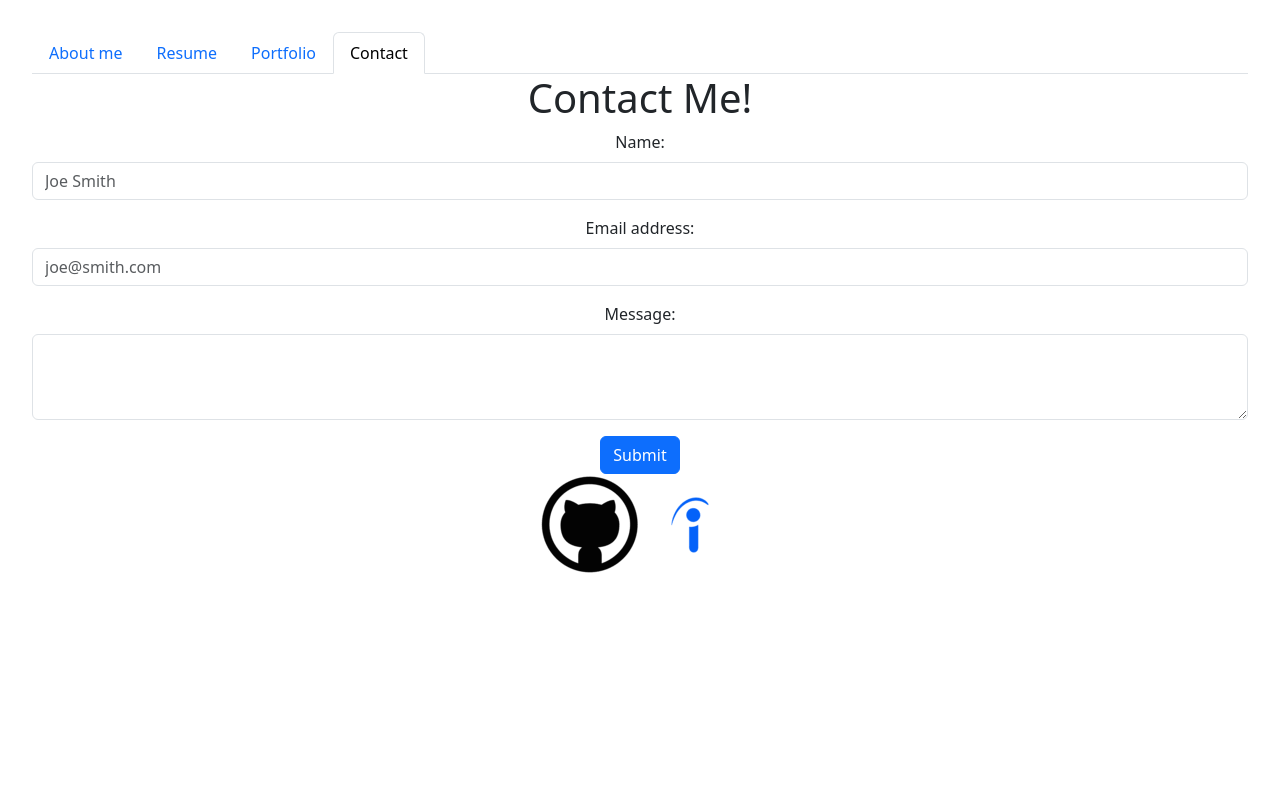
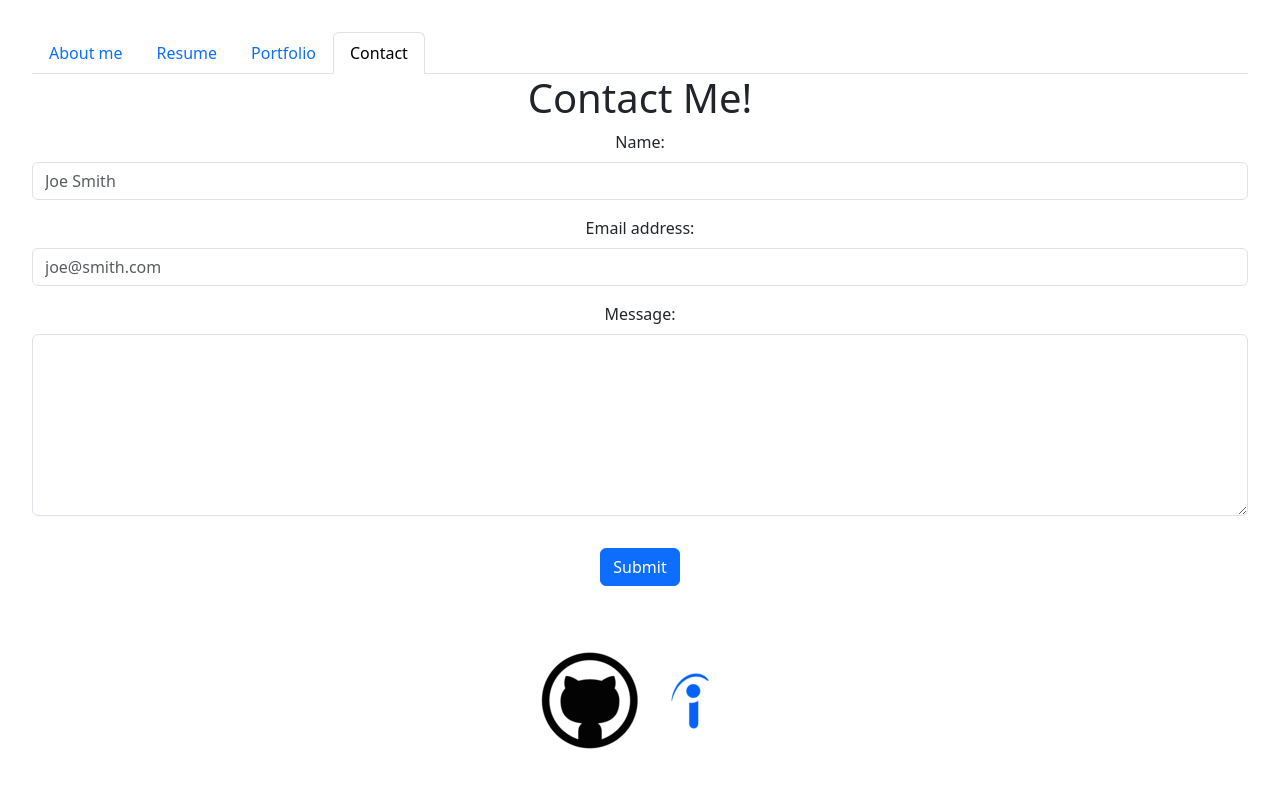
Before and after one commit to anthonyaadamson/react-portfolio, a React (Vite) app: page /Contact in a window 1280 px wide. Shown: the top 788 px of the page. Built offline with nearby package versions, Linux system fonts and the light colour scheme.

Commit message:
update contact page css using bootstrap

```diff
--- a/src/pages/Contact.jsx
+++ b/src/pages/Contact.jsx
@@ -10,11 +10,13 @@ export default function Contact() {
                 <label htmlFor="email" className="form-label">Email address:</label>
                 <input type="email" className="form-control" id="exampleFormControlInput1" placeholder="joe@smith.com"/>
              </div>
-            <div className="mb-3">
+            <div className="mb-3 pb-3">
                 <label htmlFor="inputText" className="form-label">Message:</label>
-                <textarea className="form-control" id="inputText" rows="3"></textarea>
+                <textarea className="form-control" id="inputText" rows="7"></textarea>
             </div>
-            <button type="button" className="btn btn-primary">Submit</button>
+            <div className="mb-5 pb-3">
+              <button type="button" className="btn btn-primary">Submit</button>
+            </div>
     </div>
     );
   }
```
